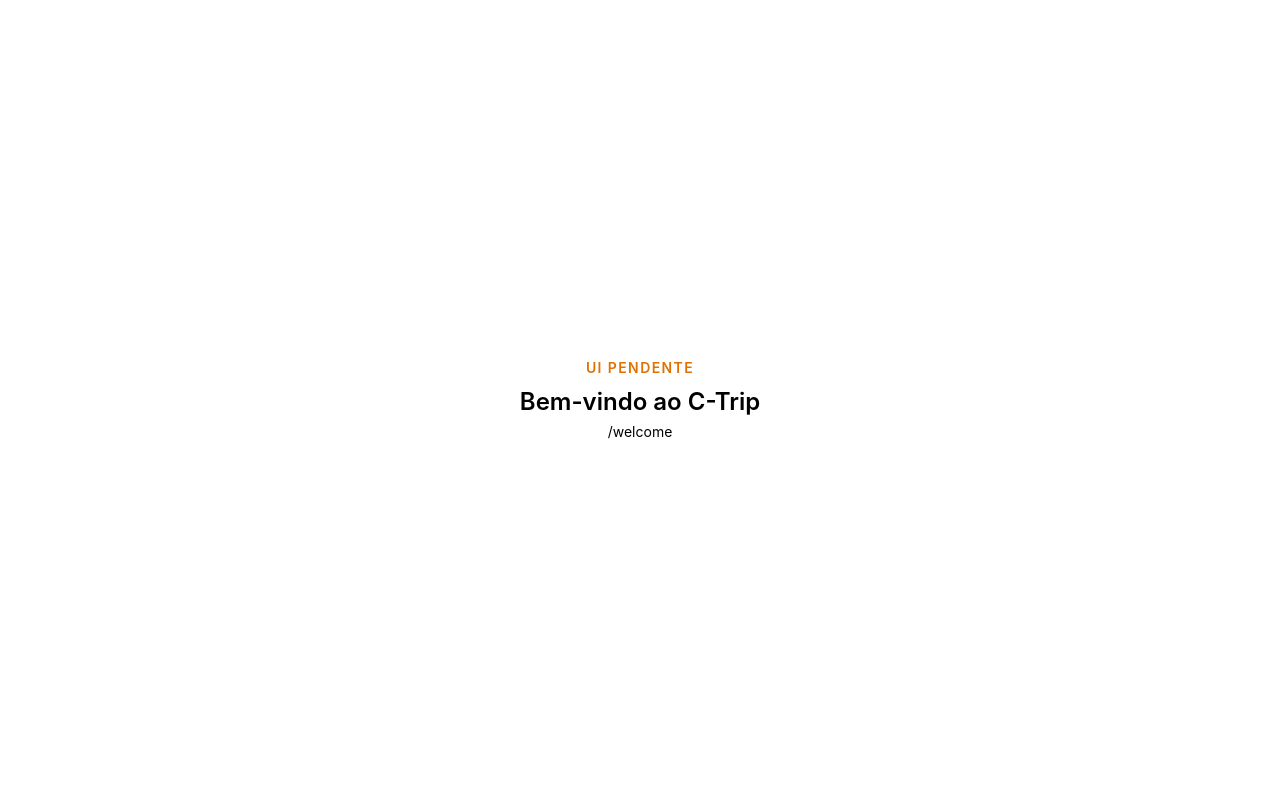
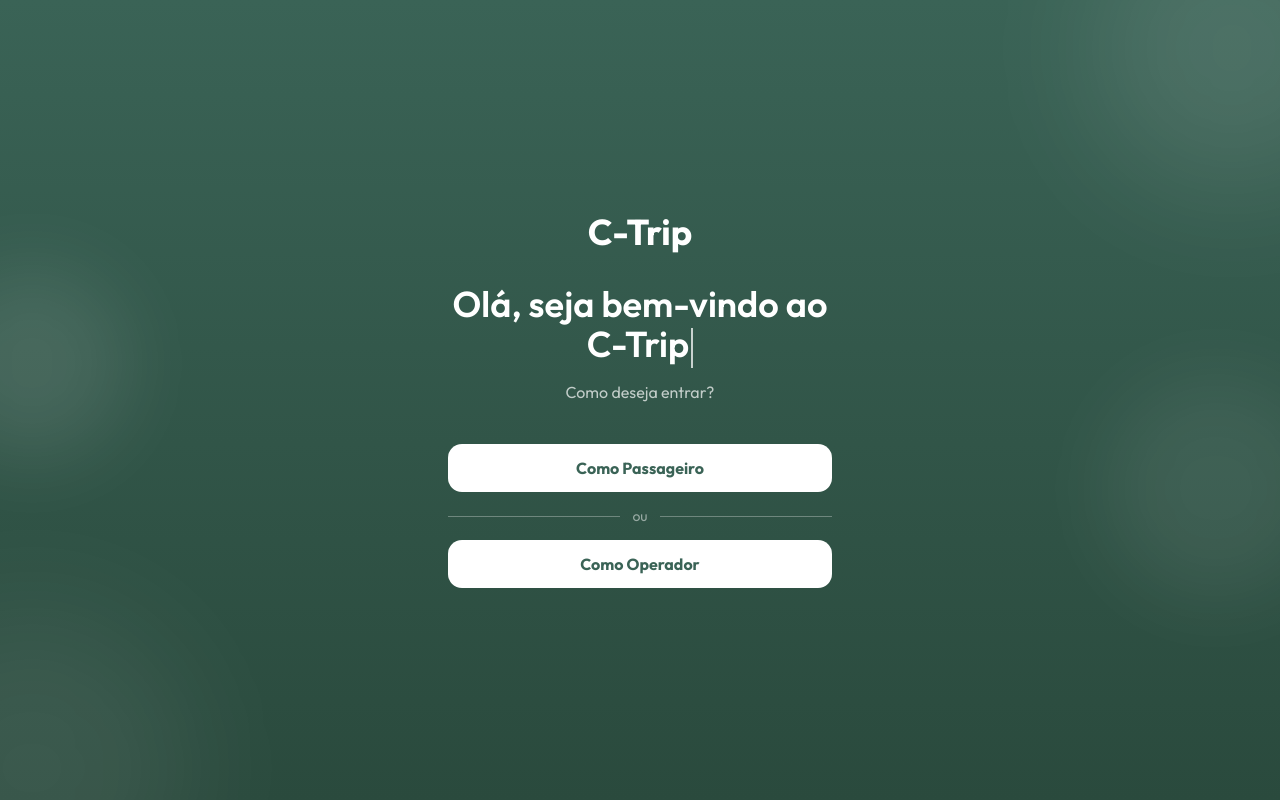
Before and after one commit to c-trip/c-trip-app, a React (Vite) app: page /welcome in a window 1280 px wide. Built offline with nearby package versions, Linux system fonts and the light colour scheme.

Commit message:
feact: criei a pagina de welcome

```diff
--- a/index.html
+++ b/index.html
@@ -4,6 +4,9 @@
     <meta charset="UTF-8" />
     <link rel="icon" type="image/svg+xml" href="/favicon.svg" />
     <meta name="viewport" content="width=device-width, initial-scale=1.0" />
+    <link rel="preconnect" href="https://fonts.googleapis.com" />
+    <link rel="preconnect" href="https://fonts.gstatic.com" crossorigin />
+    <link href="https://fonts.googleapis.com/css2?family=Outfit:wght@400;500;600;700&display=swap" rel="stylesheet" />
     <title>c-trip-app</title>
   </head>
   <body>
--- /dev/null
+++ b/src/hooks/useTypewriter.ts
@@ -0,0 +1,17 @@
+import { useEffect, useState } from 'react'
+
+export function useTypewriter(text: string, speed = 60) {
+  const [displayed, setDisplayed] = useState('')
+
+  useEffect(() => {
+    let i = 0
+    const interval = setInterval(() => {
+      i++
+      setDisplayed(text.slice(0, i))
+      if (i >= text.length) clearInterval(interval)
+    }, speed)
+    return () => clearInterval(interval)
+  }, [text, speed])
+
+  return displayed || text
+}
--- a/src/routes/_public/WelcomePage.tsx
+++ b/src/routes/_public/WelcomePage.tsx
@@ -1,5 +1,66 @@
-import Placeholder from '../../components/Placeholder'
+import { useNavigate } from 'react-router'
+import { useTypewriter } from '../../hooks/useTypewriter'
 
 export default function WelcomePage() {
-  return <Placeholder title="Bem-vindo ao C-Trip" note="/welcome" />
+  const navigate = useNavigate()
+  const title = useTypewriter('Olá, seja bem-vindo ao C-Trip', 55)
+
+  return (
+    <div className="relative min-h-screen flex flex-col items-center justify-center bg-gradient-to-b from-[#3A6356] to-[#2A4A3D] px-6 overflow-hidden font-outfit">
+      <div className="pointer-events-none absolute -top-24 -right-24 h-72 w-72 rounded-full bg-white/10 blur-3xl" />
+      <div className="pointer-events-none absolute -bottom-32 -left-32 h-80 w-80 rounded-full bg-white/8 blur-3xl" />
+      <div className="pointer-events-none absolute top-1/3 -left-16 h-48 w-48 rounded-full bg-white/10 blur-2xl" />
+      <div className="pointer-events-none absolute bottom-1/4 -right-12 h-56 w-56 rounded-full bg-white/7 blur-2xl" />
+
+      <div className="relative z-10 w-full max-w-sm text-center">
+        <h1 className="text-4xl font-bold text-white">
+          C-Trip
+        </h1>
+
+        <p className="mt-8 text-4xl font-semibold text-white min-h-[2.25rem]">
+          {title}
+          <span className="inline-block w-[2px] h-[1.1em] ml-0.5 align-middle bg-white animate-pulse" />
+        </p>
+        <p className="mt-3 text-base text-white/70">
+          Como deseja entrar?
+        </p>
+
+        <div className="mt-10 flex flex-col gap-[14px]">
+          <button
+            type="button"
+            onClick={() => navigate('/search')}
+            style={{
+              height: 48,
+              borderRadius: 14,
+              fontFamily: "'Outfit', sans-serif",
+              fontWeight: 700,
+            }}
+            className="w-full px-6 text-base text-[#3A6356] bg-white transition-opacity hover:opacity-90 active:opacity-80"
+          >
+             Como Passageiro
+          </button>
+
+          <div className="flex items-center gap-3">
+            <div className="h-px flex-1 bg-white/30" />
+            <span className="text-sm text-white/50">ou</span>
+            <div className="h-px flex-1 bg-white/30" />
+          </div>
+
+          <button
+            type="button"
+            onClick={() => navigate('/login')}
+            style={{
+              height: 48,
+              borderRadius: 14,
+              fontFamily: "'Outfit', sans-serif",
+              fontWeight: 700,
+            }}
+            className="w-full px-6 text-base text-[#3A6356] bg-white transition-opacity hover:opacity-90 active:opacity-80"
+          >
+             Como Operador
+          </button>
+        </div>
+      </div>
+    </div>
+  )
 }
--- a/src/styles/index.css
+++ b/src/styles/index.css
@@ -1 +1,7 @@
 @import 'tailwindcss';
+
+@theme {
+  --font-outfit: 'Outfit', sans-serif;
+  --color-green-gradient-start: #6B9E8C;
+  --color-green-gradient-end: #3A6356;
+}
--- a/vite.config.ts
+++ b/vite.config.ts
@@ -10,4 +10,7 @@ export default defineConfig({
     babel({ presets: [reactCompilerPreset()] }),
     tailwindcss(),
   ],
+  server: {
+    host: true,
+  },
 })
```
